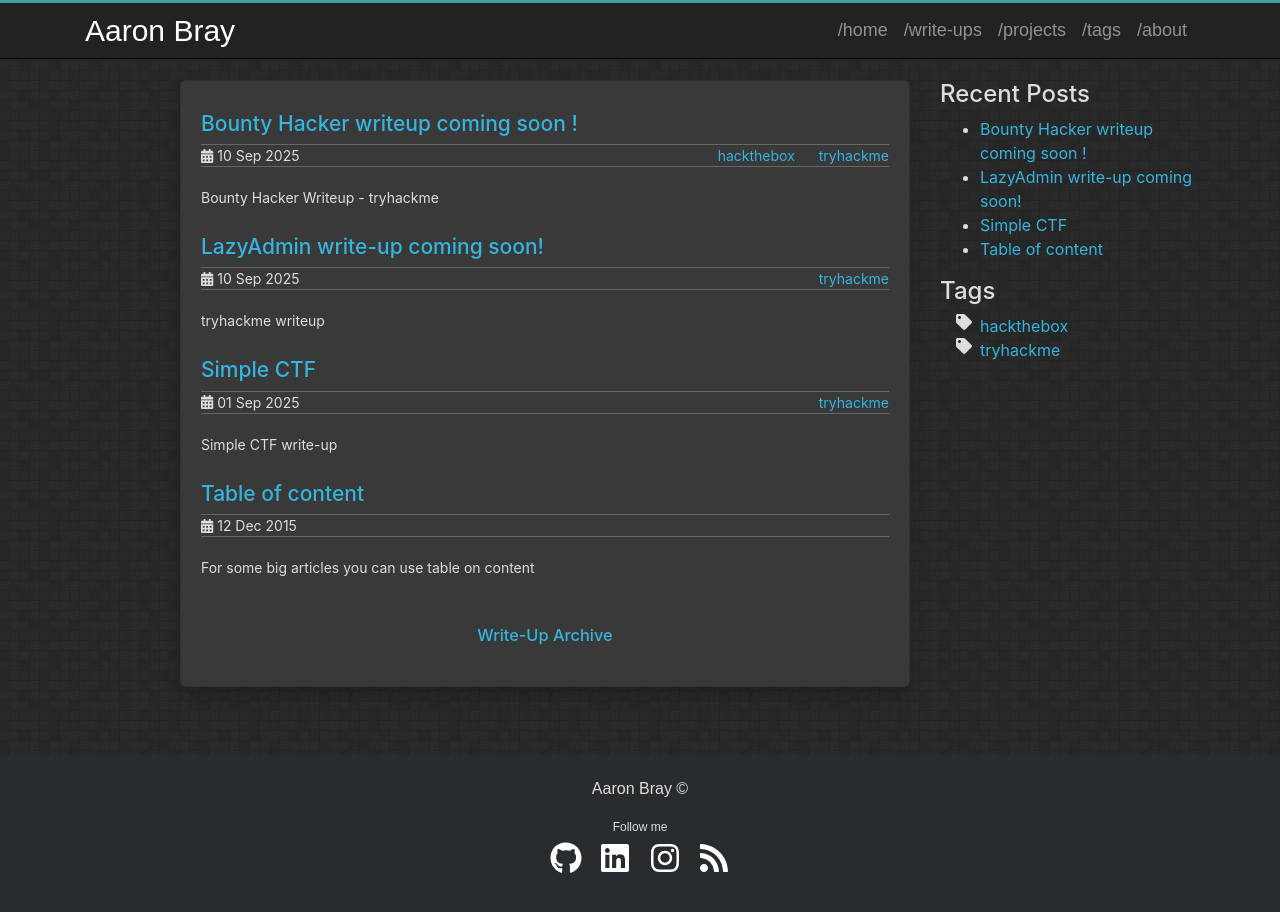
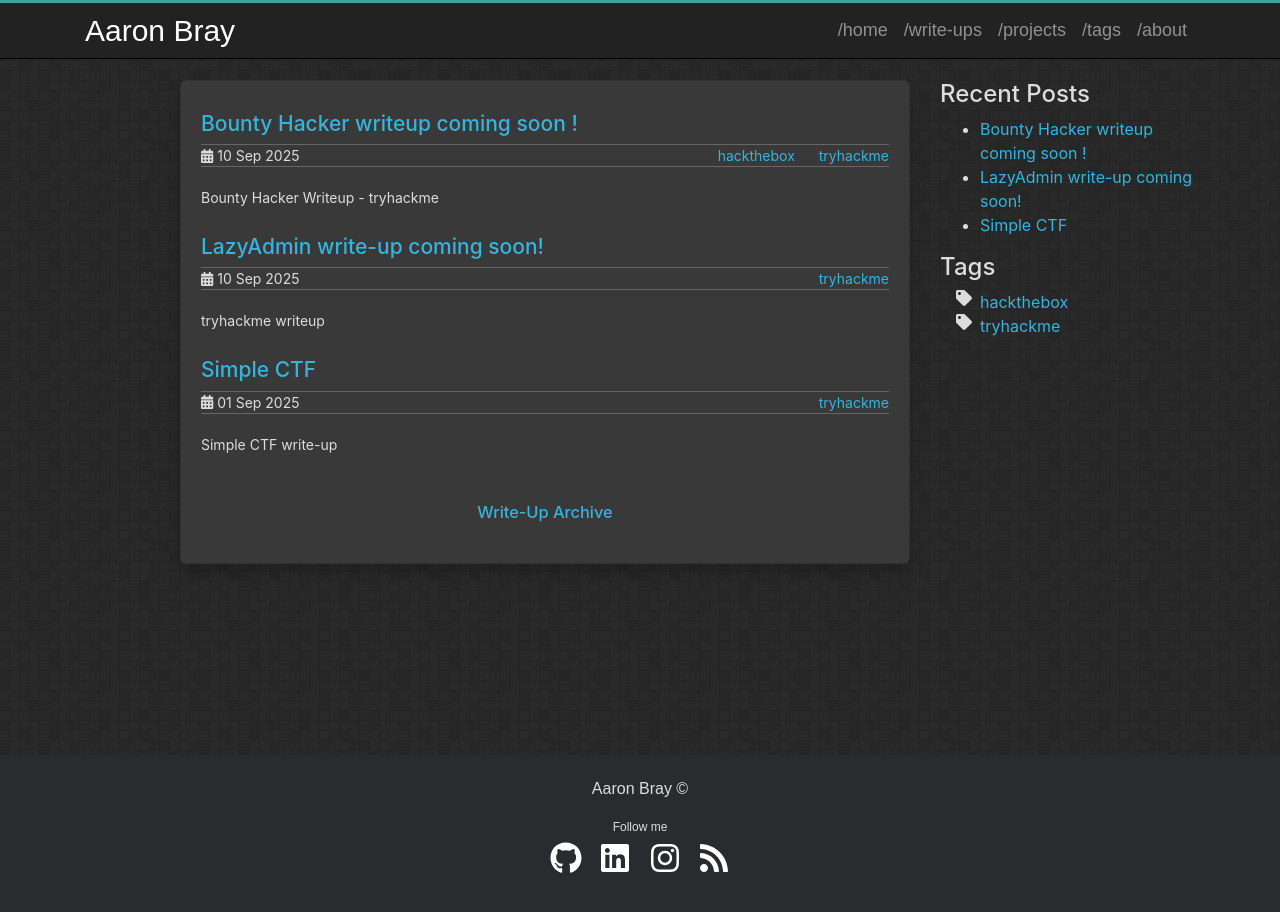
Before and after one commit to AaronBray/AaronBray.github.io, a Jekyll site: the page built from index.html, in a window 1280 px wide and 937 px high. Shown: the top 912 px of the window. Built offline with Jekyll 4.4.1, drawn with Linux system fonts in a browser that asks for light colours.

Commit message:
Update and rename 2015-12-12-table-of-content.md to config-files.md

```diff
--- a/_posts/2015-12-12-table-of-content.md
+++ b/_posts/config-files.md
@@ -1,10 +1,4 @@
----
-layout: post
-title: Table of content
-date:   2015-12-12
-description: For some big articles you can use table on content
-toc: true
----
+
 
 Above you can see how it looks like.
 
```
